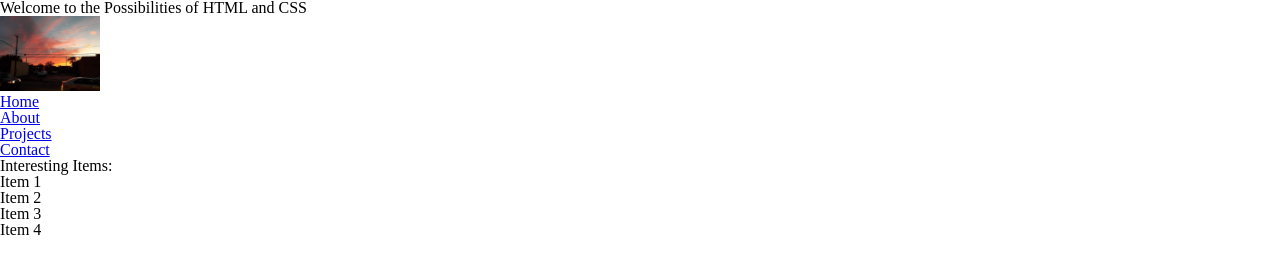
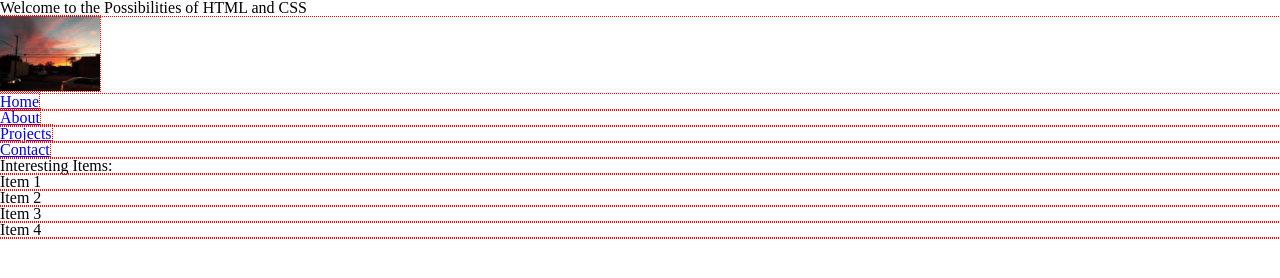
Before and after one commit to marysia83/html-css-learning, a plain HTML site: page index.html in a window 1280 px wide. Drawn offline with Linux system fonts and the light colour scheme; files that its build step writes are made by us from their sources.

Commit message:
Added sidebar; added stylesheet and dotted line for boxes

```diff
--- a/index.html
+++ b/index.html
@@ -4,6 +4,7 @@
     <meta charset="UTF-8">
     <Title>Learning html and css</Title>
     <link rel="stylesheet" type="text/css" href="reset.css">
+    <link rel="stylesheet" type="text/css" href="stylesheets/stylesheet.css">
 
 </head>
 
--- /dev/null
+++ b/stylesheets/stylesheet.css
@@ -0,0 +1 @@
+* { outline: 1px dotted red }
```
Also changed, not shown: stylesheets/reset.css (renamed from reset.css).
